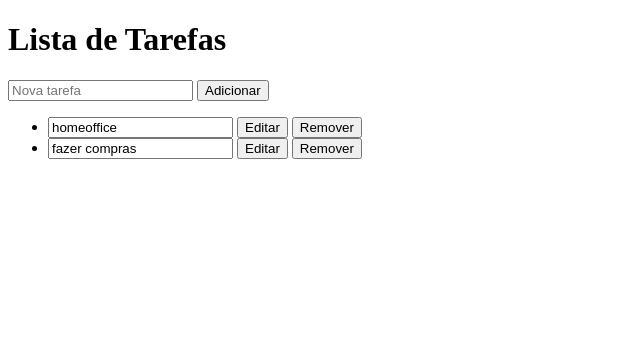
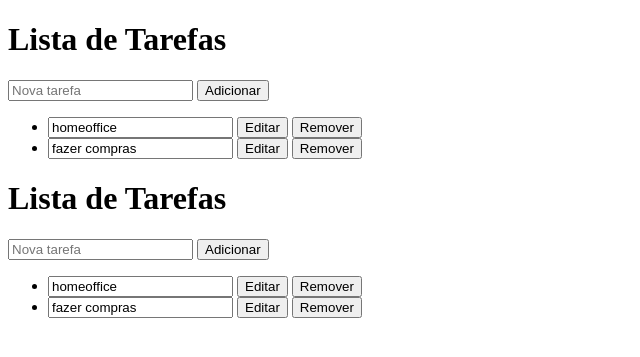
Before and after one commit to Gabriel-Soldi/implementacao_de_software, a Flask app: page /tarefas in a window 1280 px wide. Shown: the top 357 px of the page, without its empty margins (0-640 px from the left). Run offline with Flask 3, Linux system fonts and the light colour scheme; data comes from the database, SQL or seed files in the repository.

Commit message:
atualizado

```diff
--- a/HELLOWORLD/app/templates/Tarefas.html
+++ b/HELLOWORLD/app/templates/Tarefas.html
@@ -42,3 +42,47 @@
     </ul>
   </body>
 </html>
+
+<!DOCTYPE html>
+<html lang="pt-br">
+  <head>
+    <meta charset="UTF-8" />
+    <title>Lista de Tarefas</title>
+  </head>
+  <body>
+    <h1>Lista de Tarefas</h1>
+
+    <form method="POST" action="{{ url_for('hello.tarefas') }}">
+      <input type="text" name="descricao" placeholder="Nova tarefa" required />
+      <button type="submit">Adicionar</button>
+    </form>
+
+    <ul>
+      {% for tarefa in tarefas %}
+      <li>
+        <form
+          action="{{ url_for('hello.editarTarefa', tarefa_id=tarefa.id) }}"
+          method="POST"
+          style="display: inline"
+        >
+          <input
+            type="text"
+            name="descricao"
+            value="{{ tarefa.descricao }}"
+            required
+          />
+          <button type="submit">Editar</button>
+        </form>
+
+        <form
+          action="{{ url_for('hello.removerTarefa', tarefa_id=tarefa.id) }}"
+          method="POST"
+          style="display: inline"
+        >
+          <button type="submit">Remover</button>
+        </form>
+      </li>
+      {% endfor %}
+    </ul>
+  </body>
+</html>
```
